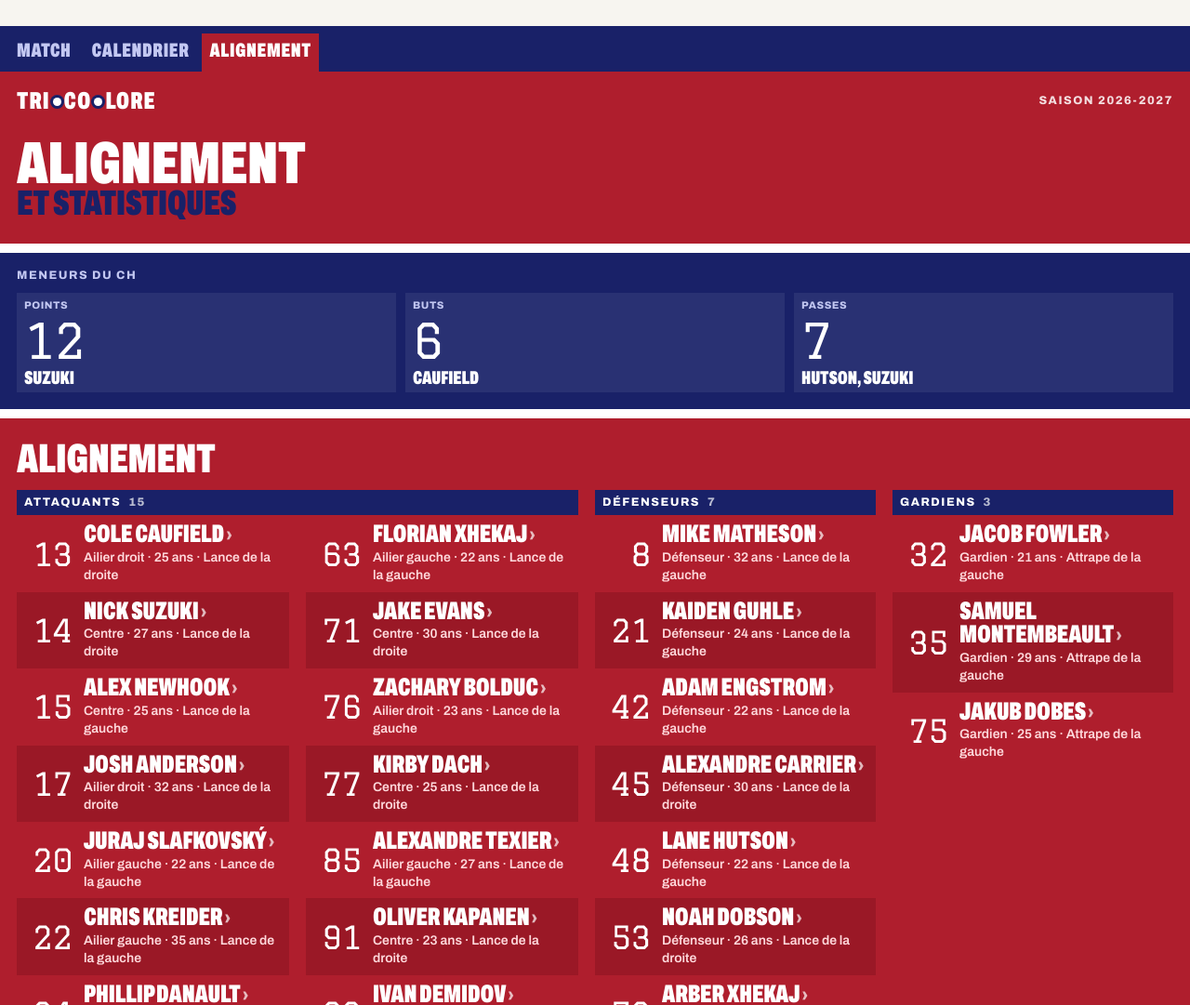
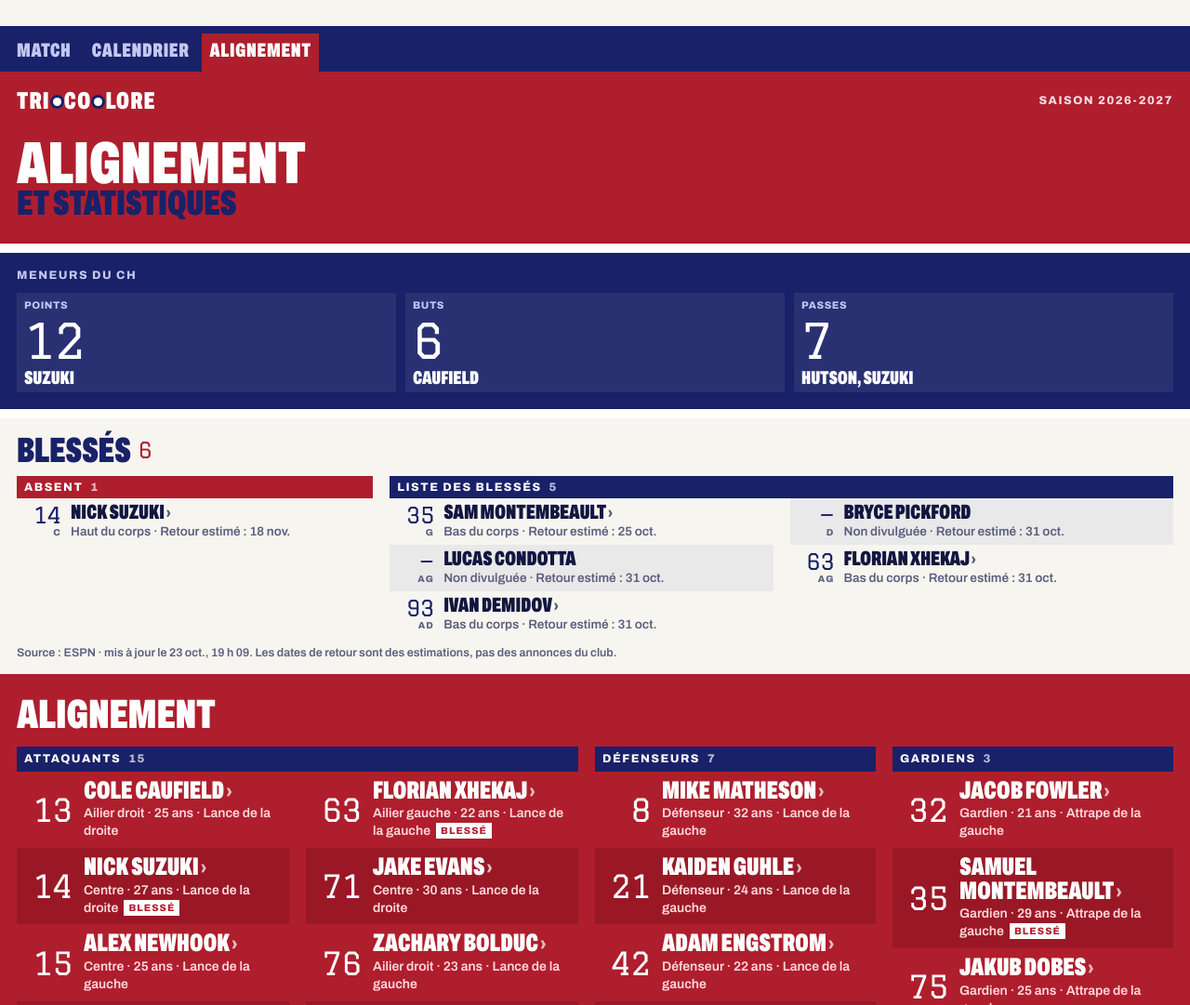
Before and after one commit to ciderfer/tricolore, a plain HTML site: page alignement.html in a window 1280 px wide. Shown: the top 1081 px of the page at 93% size. Drawn offline with Linux system fonts and the light colour scheme.

Commit message:
alignement: section Blessés (source ESPN non officielle) (#24)
- scripts/fetch-injuries.mjs : blessés du CH (ESPN, équipe 10), champs structurés seulement,
  ancien fichier gardé en cas d'échec, réécrit si la liste change ou aux 45 min
- data.yml : nouvelle étape après les données LNH, continue-on-error
- blesses.js / blesses.css : section entre les meneurs et l'alignement, pastille Blessé,
  message si le fichier manque ou a plus de 3 jours
- tests/blesses.test.mjs, README

Co-authored-by: Frederic Gagne <276451959+ciderfer@users.noreply.github.com>

```diff
--- a/alignement.js
+++ b/alignement.js
@@ -1,11 +1,12 @@
 // Tricolore — page Alignement et statistiques.
-// Lit data/roster.json et data/stats.json (écrits par scripts/fetch-data.mjs depuis l'API publique de la LNH).
+// Lit data/roster.json et data/stats.json (écrits par scripts/fetch-data.mjs depuis l'API publique de la LNH)
+// et data/injuries.json (scripts/fetch-injuries.mjs, ESPN; section affichée par blesses.js).
 // Règle d'or : aucune donnée inventée. Si une source manque, on affiche un message clair.
 (function () {
   "use strict";
   const { esc, loc, fin, pct, gaa, signed, age, WORDMARK, errBox } = T;
 
-  const SOURCE_LABEL = { roster: "Alignement", stats: "Statistiques" };
+  const SOURCE_LABEL = { roster: "Alignement", stats: "Statistiques", injuries: "Blessés" };
 
   const POS = { C: "Centre", L: "Ailier gauche", R: "Ailier droit", D: "Défenseur", G: "Gardien" };
   const POS_BAR = { C: "Centre", L: "Ailier g.", R: "Ailier d.", D: "Défenseur" };
@@ -33,6 +34,7 @@
   }
 
   function roster(d) {
+    const hurt = TB.injuredIds(d.injuries, d.roster, Date.now());
     const h = `<h2 class="h cond">Alignement</h2>`;
     const r = d.roster;
     if (!r || !Array.isArray(r.forwards)) return `<section class="blk">${h}${errBox("Alignement", d.errors.roster || "données absentes")}</section>`;
@@ -43,7 +45,7 @@
         const hand = SIDE[p.shootsCatches] ? `${p.positionCode === "G" ? "Attrape" : "Lance"} de la ${SIDE[p.shootsCatches]}` : "";
         const info = [POS[p.positionCode] || p.positionCode, a != null ? `${a} ans` : "", hand].filter(Boolean).join(" · ");
         return `<li class="pl"><span class="pl-no num">${fin(p.sweaterNumber) ? p.sweaterNumber : "—"}</span>
-          <a class="pl-id pl-link" href="joueur.html?id=${encodeURIComponent(p.id)}"><span class="pl-name cond">${esc(loc(p.firstName))} ${esc(loc(p.lastName))}</span><span class="pl-info">${esc(info)}</span></a></li>`;
+          <a class="pl-id pl-link" href="joueur.html?id=${encodeURIComponent(p.id)}"><span class="pl-name cond">${esc(loc(p.firstName))} ${esc(loc(p.lastName))}</span><span class="pl-info">${esc(info)}${hurt.has(p.id) ? `<b class="pl-inj">Blessé</b>` : ""}</span></a></li>`;
       }).join("");
       return `<h3 class="grp lbl">${title} <span>${list.length}</span></h3><ul class="roster">${rows}</ul>`;
     };
@@ -177,7 +179,7 @@
 
   const sleeve = `<div class="sleeve" aria-hidden="true"></div>`;
   T.load(Object.keys(SOURCE_LABEL)).then((d) => {
-    const parts = [() => header(d), () => leaders(d), () => roster(d), () => sleeve, () => skaters(d), () => goalies(d)];
+    const parts = [() => header(d), () => leaders(d), () => TB.section(d.injuries, d.roster, Date.now(), d.errors.injuries), () => roster(d), () => sleeve, () => skaters(d), () => goalies(d)];
     document.getElementById("app").innerHTML = T.sections(parts);
     draw();
     const failed = Object.keys(SOURCE_LABEL).filter((n) => d.errors[n]).map((n) => SOURCE_LABEL[n]);
--- /dev/null
+++ b/blesses.css
@@ -0,0 +1,31 @@
+/* Tricolore — section « Blessés » de la page Alignement (blesses.js). Lié seulement par alignement.html, après styles.css. */
+.inj-blk{padding-top:18px;padding-bottom:14px}
+.inj-blk .h{font-size:38px;margin-bottom:4px}
+.inj-blk .h .num{font-size:24px;color:var(--red);vertical-align:.18em;margin-left:4px;letter-spacing:0}
+.inj-blk .grp{margin-top:10px;padding-top:4px;padding-bottom:3px;color:var(--white)}
+.inj-blk .grp.abs{background:var(--red)}
+.inj-blk .grp.jj{background:var(--pale);color:var(--blue)}
+.inj-blk .grp.jj span{color:var(--blue)}
+.inj-list .pl{grid-template-columns:40px 1fr;gap:10px;padding-top:5px;padding-bottom:5px;align-items:start}
+.inj-list .pl:nth-child(even){background:var(--zebra-cream)}
+.inj-no{display:flex;flex-direction:column;align-items:flex-end;line-height:1;color:var(--blue);padding-top:1px}
+.inj-no .num{font-size:24px}
+.inj-no abbr{text-decoration:none;font-size:10px;letter-spacing:.12em;color:#5b5f7e;margin-top:2px}
+.inj .pl-id{min-width:0}
+.inj .pl-name{font-size:22px;color:var(--ink)}
+.inj .pl-info{color:#5b5f7e;font-size:13.5px;margin-top:1px}
+.inj-src{font-size:12.5px;margin-top:8px}
+.inj-none{margin:6px 0 0;font-weight:700;color:var(--blue)}
+.inj-blk .err{color:var(--red);background:var(--pale);margin-top:6px}
+.pl-inj{display:inline-block;margin-left:6px;background:var(--white);color:var(--red);font-weight:800;font-size:10.5px;letter-spacing:.1em;text-transform:uppercase;padding:2px 5px 1px;vertical-align:1px}
+@media (min-width:1024px){
+  main:has(>.blk>.roster:not(.l5))>.inj-blk{grid-column:1/-1}
+  /* styles.css prévoit 5 rangées « auto » avant les gardiens : une de plus pour cette section */
+  main:has(>.blk>.roster:not(.l5)):has(>.inj-blk):has(>.sk-blk){grid-template-rows:repeat(6,auto) 1fr}
+  .inj-grps{display:flex;gap:18px;align-items:start}
+  .inj-grp{flex:1 1 0;min-width:0}
+  .inj-grp:has(.inj:nth-child(4)){flex-grow:2.2}
+  .inj-grp:has(.inj:nth-child(4)) .inj-list{columns:2;column-gap:18px}
+  .inj-blk .grp{margin:6px 0 0;padding-left:8px;padding-right:8px}
+  .inj-list .pl{margin-left:0;margin-right:0;padding-left:8px;padding-right:8px;break-inside:avoid}
+}
--- /dev/null
+++ b/blesses.js
@@ -0,0 +1,95 @@
+// Tricolore — section « Blessés » de la page Alignement (lit data/injuries.json, écrit par scripts/fetch-injuries.mjs).
+// Source : API publique non officielle d'ESPN, champs structurés seulement. Les dates de retour sont des estimations.
+// Règle d'or : aucune donnée inventée. Fichier absent, illisible ou de plus de 3 jours : message clair, aucune liste.
+// Script classique (chargé avant alignement.js) : expose window.TB; sous Node (tests), module.exports.
+(function (root) {
+  "use strict";
+  const TZ = "America/Toronto";
+  const MAX_AGE_MS = 3 * 24 * 3600 * 1000;
+  const STATUS = { "Injured Reserve": "Liste des blessés", "Day-To-Day": "Au jour le jour", "Out": "Absent" };
+  const STATUS_CLASS = { "Injured Reserve": "lb", "Day-To-Day": "jj", "Out": "abs" };
+  const ORDER = ["Day-To-Day", "Out", "Injured Reserve"]; // du retour le plus proche au plus lointain
+  const TYPE = { "Upper Body": "Haut du corps", "Lower Body": "Bas du corps", "Undisclosed": "Non divulguée" };
+  const POS = { C: "C", LW: "AG", RW: "AD", D: "D", G: "G" };
+  const POS_LONG = { C: "Centre", LW: "Ailier gauche", RW: "Ailier droit", D: "Défenseur", G: "Gardien" };
+
+  const esc = (s) => String(s ?? "").replace(/[&<>"']/g, (c) => ({ "&": "&amp;", "<": "&lt;", ">": "&gt;", '"': "&quot;", "'": "&#39;" }[c]));
+  const loc = (o) => (o ? o.fr || o.default || "" : "");
+  const F = (o) => new Intl.DateTimeFormat("fr-CA", { timeZone: TZ, ...o });
+  const fDay = F({ day: "numeric", month: "short" });
+  const fTime = F({ hour: "numeric", minute: "2-digit", hourCycle: "h23" });
+  const fRet = new Intl.DateTimeFormat("fr-CA", { timeZone: "UTC", day: "numeric", month: "short" });
+
+  // Traductions (vocabulaire RDS/TVA). Valeur inconnue : texte brut d'ESPN plutôt que rien.
+  const statusText = (s) => STATUS[s] || s || "Statut inconnu";
+  const typeText = (t) => TYPE[t] || t || "";
+  // « 2026-10-31 » → « 31 oct. » (date sans heure : lue en UTC pour ne pas reculer d'un jour)
+  const returnText = (ymd) => (/^\d{4}-\d{2}-\d{2}$/.test(ymd || "") ? fRet.format(new Date(`${ymd}T12:00:00Z`)) : "");
+  // « 23 oct., 19 h 05 » (heure de l'Est)
+  function stamp(iso) {
+    const d = new Date(iso);
+    if (Number.isNaN(+d)) return "";
+    return `${fDay.format(d)}, ${fTime.format(d).replace(":", " h ")}`;
+  }
+
+  const norm = (s) => String(s || "").normalize("NFD").replace(/[\u0300-\u036f]/g, "").toLowerCase().trim();
+  // Joueur ESPN → joueur de roster.json : même nom de famille et même initiale du prénom
+  // (« Sam » = « Samuel » Montembeault; Florian ≠ Arber Xhekaj). Ambigu ou absent : null.
+  function match(roster, p) {
+    const all = ["forwards", "defensemen", "goalies"].flatMap((k) => (Array.isArray(roster?.[k]) ? roster[k] : []));
+    const ln = norm(p?.lastName), fi = norm(p?.firstName).charAt(0);
+    if (!ln || !fi) return null;
+    const hits = all.filter((x) => norm(loc(x.lastName)) === ln && norm(loc(x.firstName)).charAt(0) === fi);
+    return hits.length === 1 ? hits[0] : null;
+  }
+
+  // État des données : "ok" (liste, possiblement vide), "stale" (plus de 3 jours), "error" (absent ou illisible).
+  function state(inj, now) {
+    if (!inj || !Array.isArray(inj.players)) return "error";
+    const t = Date.parse(inj.fetchedAt);
+    if (!Number.isFinite(t)) return "error";
+    return now - t > MAX_AGE_MS ? "stale" : "ok";
+  }
+
+  // Identifiants LNH des joueurs blessés (pastille « Blessé » de l'alignement). Vide si les données ne sont pas fiables.
+  function injuredIds(inj, roster, now) {
+    if (state(inj, now) !== "ok") return new Set();
+    return new Set(inj.players.map((p) => match(roster, p)?.id).filter((id) => id != null));
+  }
+
+  const errBox = (detail) =>
+    `<div class="err">Blessés : source ESPN indisponible${detail ? ` (${esc(detail)})` : ""}. Aucune donnée affichée plutôt qu’une donnée inexacte.</div>`;
+
+  function row(p, roster) {
+    const m = match(roster, p);
+    const ret = returnText(p.returnDate);
+    const info = [typeText(p.type), ret ? `Retour estimé : ${ret}` : ""].filter(Boolean).join(" · ");
+    const body = `<span class="pl-name cond">${esc(p.name)}</span><span class="pl-info">${esc(info)}</span>`;
+    const id = m ? `<a class="pl-id pl-link" href="joueur.html?id=${encodeURIComponent(m.id)}">${body}</a>` : `<span class="pl-id">${body}</span>`;
+    const no = m && Number.isFinite(m.sweaterNumber) ? m.sweaterNumber : "—";
+    return `<li class="pl inj"><span class="inj-no"><span class="num">${esc(no)}</span><abbr class="lbl" title="${esc(POS_LONG[p.pos] || "")}">${esc(POS[p.pos] || p.pos || "")}</abbr></span>${id}</li>`;
+  }
+
+  // HTML de la section. errDetail : raison de l'échec de lecture du fichier (ex. « HTTP 404 »).
+  function section(inj, roster, now, errDetail) {
+    const h = `<h2 class="h cond">Blessés</h2>`;
+    const st = state(inj, now);
+    if (st !== "ok") return `<section class="blk white inj-blk">${h}${errBox(st === "stale" ? "aucune mise à jour depuis plus de 3 jours" : errDetail || "données absentes")}</section>`;
+    const when = stamp(inj.fetchedAt);
+    if (!inj.players.length)
+      return `<section class="blk white inj-blk">${h}<p class="inj-none">Aucun blessé signalé.</p><p class="asof inj-src">Source : ESPN · mis à jour le ${esc(when)}.</p></section>`;
+    const byRet = (a, b) => (a.returnDate || "9999").localeCompare(b.returnDate || "9999") || norm(a.lastName).localeCompare(norm(b.lastName));
+    const rank = (s) => (ORDER.indexOf(s) + 1) || 9;
+    const statuses = [...new Set(inj.players.map((p) => p.status))].sort((a, b) => rank(a) - rank(b));
+    const groups = statuses.map((s) => {
+      const list = inj.players.filter((p) => p.status === s).sort(byRet);
+      return `<div class="inj-grp"><h3 class="grp lbl ${STATUS_CLASS[s] || ""}">${esc(statusText(s))} <span>${list.length}</span></h3><ul class="roster inj-list">${list.map((p) => row(p, roster)).join("")}</ul></div>`;
+    }).join("");
+    return `<section class="blk white inj-blk"><h2 class="h cond">Blessés <span class="num">${inj.players.length}</span></h2><div class="inj-grps">${groups}</div>
+      <p class="asof inj-src">Source : ESPN · mis à jour le ${esc(when)}. Les dates de retour sont des estimations, pas des annonces du club.</p></section>`;
+  }
+
+  const api = { MAX_AGE_MS, statusText, typeText, returnText, stamp, match, state, injuredIds, section };
+  if (typeof module === "object" && module.exports) module.exports = api;
+  else root.TB = api;
+})(typeof window !== "undefined" ? window : globalThis);
--- /dev/null
+++ b/data/injuries.json
@@ -0,0 +1,68 @@
+{
+ "source": "ESPN",
+ "url": "https://site.api.espn.com/apis/site/v2/sports/hockey/nhl/injuries",
+ "fetchedAt": "2026-10-23T23:09:21.511Z",
+ "updatedAt": "2026-10-23T23:09:21.511Z",
+ "players": [
+  {
+   "name": "Nick Suzuki",
+   "firstName": "Nick",
+   "lastName": "Suzuki",
+   "pos": "C",
+   "status": "Out",
+   "type": "Upper Body",
+   "returnDate": "2026-11-18",
+   "updated": "2026-10-22T15:30Z"
+  },
+  {
+   "name": "Florian Xhekaj",
+   "firstName": "Florian",
+   "lastName": "Xhekaj",
+   "pos": "LW",
+   "status": "Injured Reserve",
+   "type": "Lower Body",
+   "returnDate": "2026-10-31",
+   "updated": "2026-10-17T17:08Z"
+  },
+  {
+   "name": "Sam Montembeault",
+   "firstName": "Sam",
+   "lastName": "Montembeault",
+   "pos": "G",
+   "status": "Injured Reserve",
+   "type": "Lower Body",
+   "returnDate": "2026-10-25",
+   "updated": "2026-10-10T21:20Z"
+  },
+  {
+   "name": "Ivan Demidov",
+   "firstName": "Ivan",
+   "lastName": "Demidov",
+   "pos": "RW",
+   "status": "Injured Reserve",
+   "type": "Lower Body",
+   "returnDate": "2026-10-31",
+   "updated": "2026-10-06T21:16Z"
+  },
+  {
+   "name": "Bryce Pickford",
+   "firstName": "Bryce",
+   "lastName": "Pickford",
+   "pos": "D",
+   "status": "Injured Reserve",
+   "type": "Undisclosed",
+   "returnDate": "2026-10-31",
+   "updated": "2026-09-29T16:39Z"
+  },
+  {
+   "name": "Lucas Condotta",
+   "firstName": "Lucas",
+   "lastName": "Condotta",
+   "pos": "LW",
+   "status": "Injured Reserve",
+   "type": "Undisclosed",
+   "returnDate": "2026-10-31",
+   "updated": "2026-09-29T16:38Z"
+  }
+ ]
+}
```
Also changed, not shown: alignement.html (+2 -0 lines), scripts/fetch-injuries.mjs (added, +74 -0 lines), tests/blesses.test.mjs (added, +126 -0 lines), .github/workflows/data.yml, README.md.
